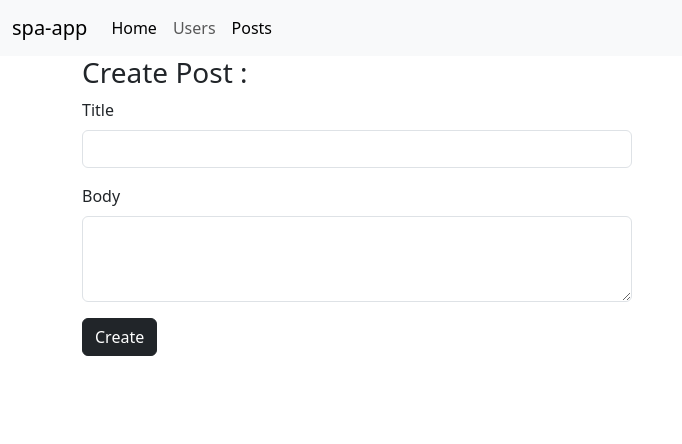
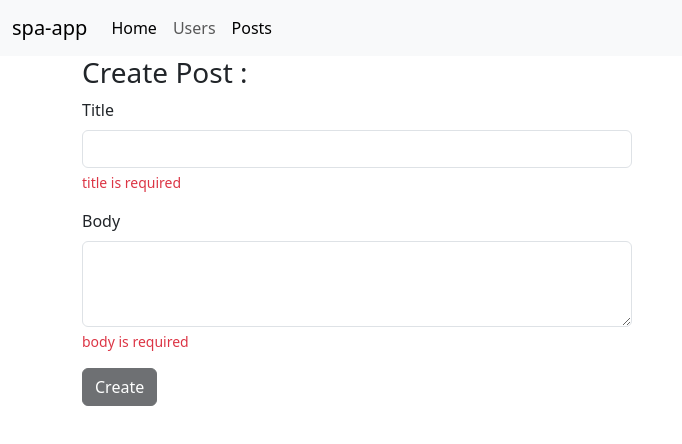
Before and after one commit to devfaramarzi396/spa-react, a React (Create React App) app: page /posts/create in a window 1280 px wide. Shown: the top 444 px of the page, without its empty margins (0-682 px from the left). Built offline with nearby package versions, Linux system fonts and the light colour scheme.

Commit message:
validation , send form to DB

```diff
--- a/src/pages/Posts/Create.js
+++ b/src/pages/Posts/Create.js
@@ -1,12 +1,25 @@
 import { useState } from "react";
 
 const CreatePost = () => {
-    const[title,setTitle]=useState('')
-    const[body,setBody]=useState('')
+    const [title, setTitle] = useState('')
+    const [body, setBody] = useState('')
 
     const handleSubmit = (e) => {
         e.preventDefault();
-        console.log(title,body);
+
+        fetch('https://jsonplaceholder.typicode.com/posts', {
+            method: 'POST',
+            body: JSON.stringify({
+                title,
+                body,
+                userId: 1,
+            }),
+            headers: {
+                'Content-type': 'application/json; charset=UTF-8',
+            },
+        })
+            .then((response) => response.json())
+            .then((data) => console.log(data));
 
     }
     return (
@@ -16,16 +29,22 @@ const CreatePost = () => {
                     <div className="col-md-6">
                         <h3>Create Post :</h3>
 
-                        <form  onSubmit={(e) => handleSubmit(e)}>
+                        <form onSubmit={(e) => handleSubmit(e)}>
                             <div class="mb-3">
                                 <label for="exampleFormControlInput1" className="form-label">Title</label>
-                                <input type="text" className="form-control" onChange={(e)=>setTitle(e.target.value)} />
+                                <input type="text" className="form-control" onChange={(e) => setTitle(e.target.value)} />
+                                <div className="form-text text-danger">
+                                    {title ? '' : 'title is required'}
+                                </div>
                             </div>
                             <div class="mb-3">
                                 <label className="form-label">Body</label>
-                                <textarea className="form-control" rows="3" onChange={(e)=>setBody(e.target.value)}></textarea>
+                                <textarea className="form-control" rows="3" onChange={(e) => setBody(e.target.value)}></textarea>
+                                <div className="form-text text-danger">
+                                    {body ? '' : "body is required"}
+                                </div>
                             </div>
-                            <button type="submit" className="btn btn-dark">Create</button>
+                            <button type="submit" className="btn btn-dark" disabled={title === '' || body === ''}>Create</button>
                         </form>
                     </div>
                 </div>
```
